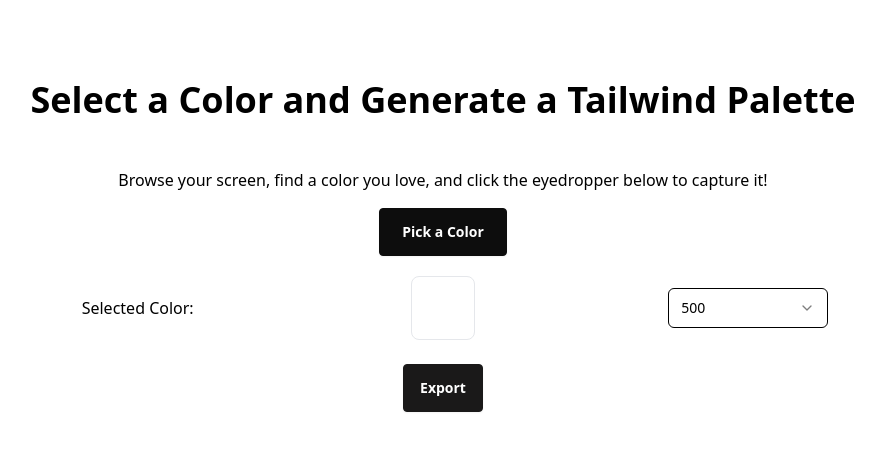
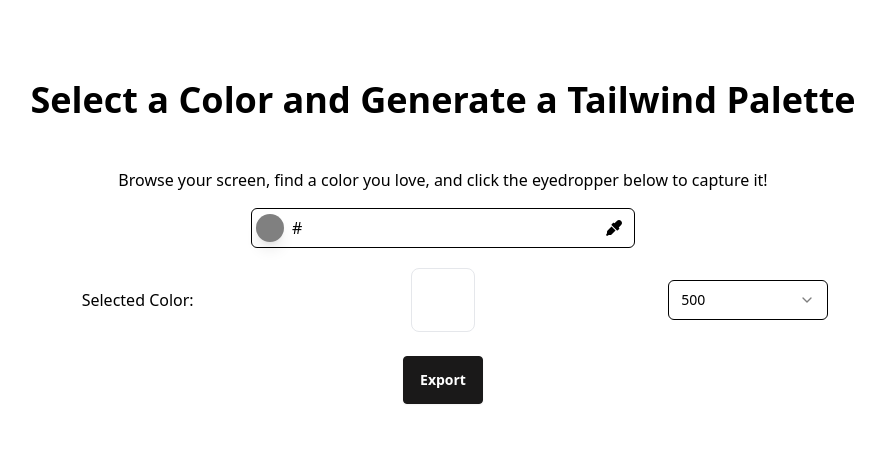
Before and after one commit to nalyDzzz/colors, a Next.js app: page /colors in a window 1280 px wide. Shown: the top 450 px of the page, without its empty margins (197-1082 px from the left). Built offline with nearby package versions, Linux system fonts and the light colour scheme.

Commit message:
changed colors page, removed dialog

```diff
--- a/package.json
+++ b/package.json
@@ -22,6 +22,7 @@
     "next-themes": "^0.3.0",
     "react": "^18",
     "react-dom": "^18",
+    "react-icons": "^5.3.0",
     "tailwind-merge": "^2.5.2",
     "tailwindcss-animate": "^1.0.7"
   },
--- a/src/components/ColorShades.tsx
+++ b/src/components/ColorShades.tsx
@@ -1,11 +1,12 @@
 'use client';
 import { useColorContext } from '@/app/colors/providers';
 import { getPalette } from '@/lib/colorsgenerator';
+import chroma from 'chroma-js';
 import React from 'react';
 
 export default function ColorShades() {
   const { color } = useColorContext();
-  if (color === '') {
+  if (color === '' || !chroma.valid(color)) {
     return null;
   }
 
--- a/src/components/PickColorButton.tsx
+++ b/src/components/PickColorButton.tsx
@@ -1,94 +1,71 @@
 'use client';
-import React, { useState } from 'react';
-import { Button } from './ui/button';
+import React, { useEffect, useState } from 'react';
 import { useEyeDropper } from '@mantine/hooks';
+import { FaEyeDropper } from 'react-icons/fa';
 import { useColorContext } from '@/app/colors/providers';
-import { Dialog, DialogContent, DialogHeader } from './ui/dialog';
-import { Tabs, TabsContent, TabsList, TabsTrigger } from '@/components/ui/tabs';
-
-import { DialogTrigger } from '@radix-ui/react-dialog';
+import chroma from 'chroma-js';
 
 export default function PickColorButton() {
-  const [dialogOpen, setOpen] = useState(false);
-
-  return (
-    <>
-      <Dialog open={dialogOpen} onOpenChange={setOpen}>
-        <DialogTrigger asChild>
-          <Button className="w-32 text-primary-content font-bold py-2 px-4 rounded">
-            Pick a Color
-          </Button>
-        </DialogTrigger>
-        <DialogContent className="min-h-60">
-          <DialogHeader></DialogHeader>
-          <Tabs defaultValue="screen">
-            <TabsList className="grid grid-cols-2">
-              <TabsTrigger value="screen">From Screen</TabsTrigger>
-              <TabsTrigger value="manual">Select Manually</TabsTrigger>
-            </TabsList>
-            <ScreenTabContent dialogOpen={dialogOpen} setOpen={setOpen} />
-            <ManualTabContent />
-          </Tabs>
-        </DialogContent>
-      </Dialog>
-    </>
-  );
-}
-
-type ScreenTabProps = {
-  dialogOpen: boolean;
-  setOpen: React.Dispatch<React.SetStateAction<boolean>>;
-};
-
-const ScreenTabContent = ({ dialogOpen, setOpen }: ScreenTabProps) => {
+  const { color, changeColor } = useColorContext();
   const { supported, open } = useEyeDropper();
-  const { changeColor } = useColorContext();
-  const [error, setError] = useState<Error | null>(null);
+  const [input, setInput] = useState('#');
 
   const pickColor = async () => {
     try {
       const { sRGBHex } = (await open())!;
-      changeColor(sRGBHex);
-      setOpen(false);
+      setInput(sRGBHex);
     } catch (e) {
-      if ((e as Error).message.includes('user canceled')) {
-        return setError(new Error('No color was selected, user canceled.'));
-      } else {
-        return setError(new Error('Something went wrong! Try again later!'));
-      }
+      console.log(e);
+      return;
     }
   };
 
+  const handleChange = (e: React.ChangeEvent<HTMLInputElement>) => {
+    if (e.target.value[1] === '#') {
+      const newValue = e.target.value.slice(1);
+      return setInput(newValue);
+    }
+    if (e.target.value[0] !== '#') {
+      const newValue = '#' + e.target.value;
+      return setInput(newValue);
+    }
+    setInput(e.target.value);
+  };
+
+  useEffect(() => {
+    if (chroma.valid(input)) {
+      changeColor(input);
+    }
+  }, [input, changeColor]);
+
   return (
-    <TabsContent value="screen">
-      <div className="flex justify-center gap-5 items-center flex-col">
-        <p className="text-base-content/80">
-          Click on the below button to get started!
-        </p>
-        {supported && (
-          <Button
-            className="w-40 text-primary-content rounded"
-            onClick={pickColor}
-          >
-            Select
-          </Button>
-        )}
-        {!supported && (
-          <Button
-            disabled
-            className="w-40 text-primary-content cursor-not-allowed"
-          >
-            Not available on your device
-          </Button>
-        )}
-        {error?.message}
-      </div>
-    </TabsContent>
+    <div className="relative flex items-center h-10 md:w-96 rounded-md border border-base-content bg-base-100 ring-offset-base-100 inset-0 file:border-0 file:bg-transparent file:text-sm file:font-medium file:text-base-content placeholder:text-base-content/75 focus-visible:outline-none focus-visible:ring-2 focus-visible:ring-base-content/20 focus-visible:ring-offset-2 disabled:cursor-not-allowed disabled:opacity-50">
+      <label
+        className="absolute ml-1 w-7 h-7 rounded-3xl shadow-lg cursor-pointer"
+        style={{ backgroundColor: color === '' ? 'gray' : color }}
+      >
+        <input
+          type="color"
+          value={color}
+          onChange={handleChange}
+          className="opacity-0 absolute inset-0 cursor-pointer"
+        />
+      </label>
+      <input
+        type="text"
+        placeholder="#"
+        value={input}
+        onChange={handleChange}
+        maxLength={8}
+        className="pl-10 bg-transparent w-full h-full placeholder:text-base-content/75"
+      />
+      <button
+        className="absolute right-2 hover:bg-white/20 p-1 enabled:active:scale-90 disabled:pointer-events-none disabled:opacity-50"
+        onClick={pickColor}
+        disabled={!supported}
+      >
+        <FaEyeDropper />
+      </button>
+    </div>
   );
-};
-
-const ManualTabContent = () => {
-  return (
-    <TabsContent value="manual">This is for typing in manually</TabsContent>
-  );
-};
+}
--- /dev/null
+++ b/src/components/ui/input.tsx
@@ -0,0 +1,26 @@
+import * as React from 'react';
+
+import { cn } from '@/lib/utils';
+
+// eslint-disable-next-line @typescript-eslint/no-empty-object-type
+export interface InputProps
+  extends React.InputHTMLAttributes<HTMLInputElement> {}
+
+const Input = React.forwardRef<HTMLInputElement, InputProps>(
+  ({ className, type, ...props }, ref) => {
+    return (
+      <input
+        type={type}
+        className={cn(
+          'flex h-10 w-full rounded-md border border-base-content bg-base-100 px-3 py-2 text-sm ring-offset-base-100 file:border-0 file:bg-transparent file:text-sm file:font-medium file:text-base-content placeholder:text-base-content/75 focus-visible:outline-none focus-visible:ring-2 focus-visible:ring-base-content/20 focus-visible:ring-offset-2 disabled:cursor-not-allowed disabled:opacity-50',
+          className
+        )}
+        ref={ref}
+        {...props}
+      />
+    );
+  }
+);
+Input.displayName = 'Input';
+
+export { Input };
```
Also changed, not shown: 1 other file (tests, documents, lock files or other folders).
